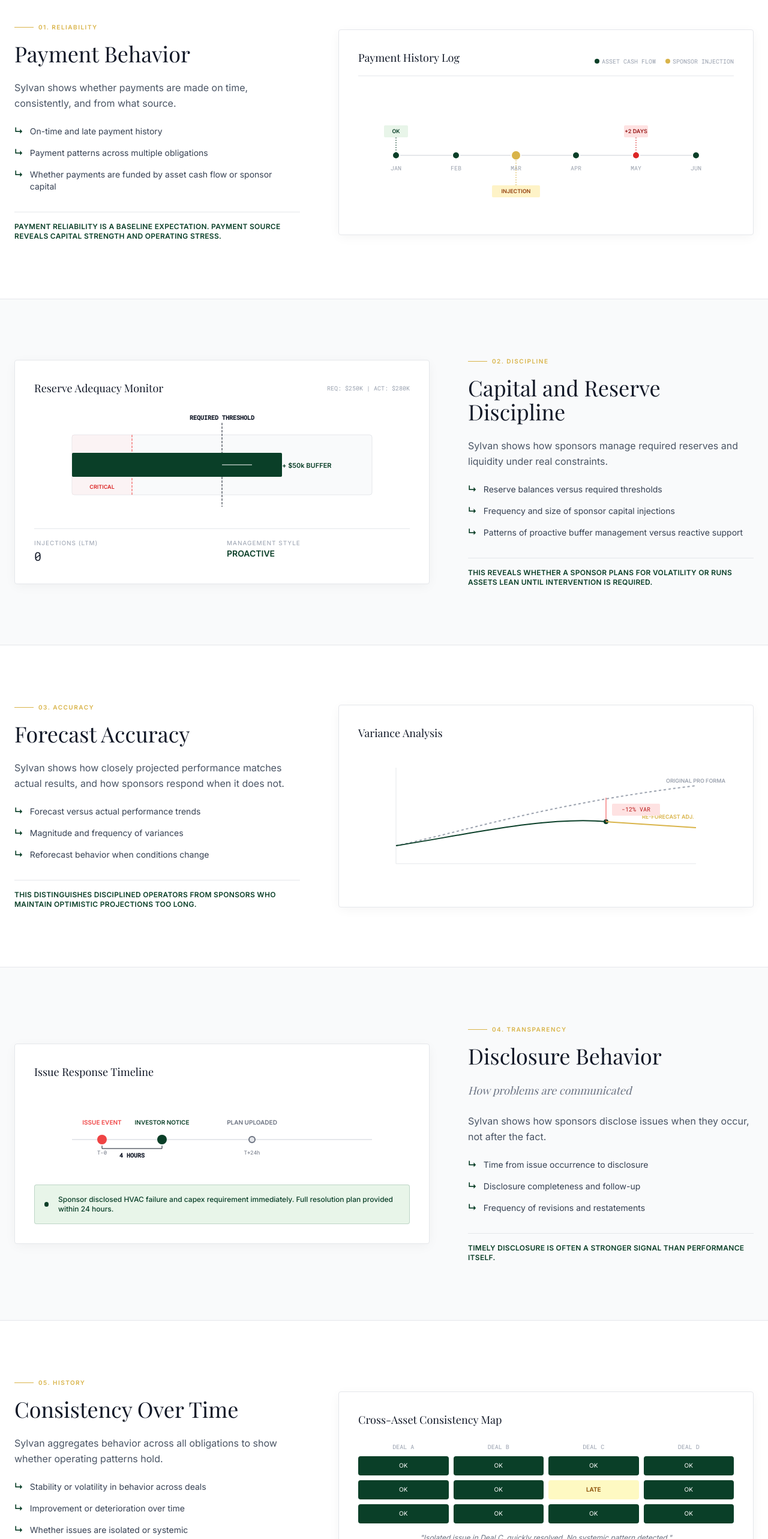
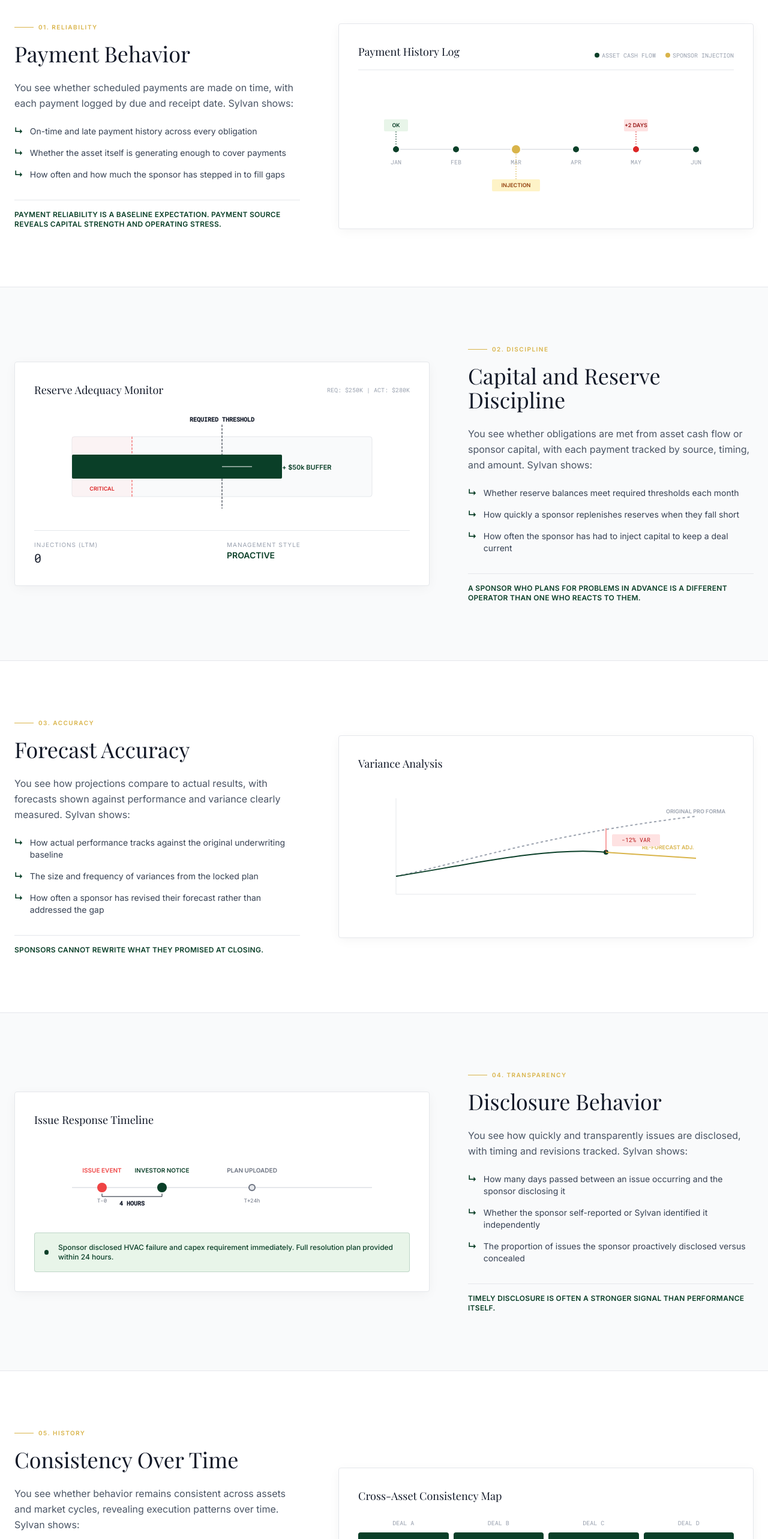
Before and after one commit to Glynac-AI/Sylvian-website, a Next.js app: page /sponsor-evaluation in a window 1280 px wide. Shown: the part 780-3346 px from the top of the page at 60% size. Built offline with nearby package versions, Linux system fonts and the light colour scheme.

Commit message:
fixed sponser page

```diff
--- a/components/sponsor-evaluation/BehaviorSections.tsx
+++ b/components/sponsor-evaluation/BehaviorSections.tsx
@@ -38,20 +38,20 @@
                             </div>
                             <h2 className="text-4xl font-serif text-[#111827] mb-6">Payment Behavior</h2>
                             <p className="text-gray-600 mb-6 leading-relaxed">
-                                Sylvan shows whether payments are made on time, consistently, and from what source.
+                            You see whether scheduled payments are made on time, with each payment logged by due and receipt date. Sylvan shows:
                             </p>
                             <ul className="space-y-4 mb-8 text-sm text-gray-700">
                                 <li className="flex gap-3 items-start">
                                     <span className="text-[#0A3F28] font-bold">↳</span>
-                                    On-time and late payment history
+                                    On-time and late payment history across every obligation
                                 </li>
                                 <li className="flex gap-3 items-start">
                                     <span className="text-[#0A3F28] font-bold">↳</span>
-                                    Payment patterns across multiple obligations
+                                    Whether the asset itself is generating enough to cover payments
                                 </li>
                                 <li className="flex gap-3 items-start">
                                     <span className="text-[#0A3F28] font-bold">↳</span>
-                                    Whether payments are funded by asset cash flow or sponsor capital
+                                    How often and how much the sponsor has stepped in to fill gaps
                                 </li>
                             </ul>
                             <p className="text-xs font-bold text-[#0A3F28] uppercase tracking-wide border-t border-[#E5E7EB] pt-4">
@@ -172,24 +172,24 @@
                             </div>
                             <h2 className="text-4xl font-serif text-[#111827] mb-6">Capital and Reserve Discipline</h2>
                             <p className="text-gray-600 mb-6 leading-relaxed">
-                                Sylvan shows how sponsors manage required reserves and liquidity under real constraints.
+                                You see whether obligations are met from asset cash flow or sponsor capital, with each payment tracked by source, timing, and amount. Sylvan shows:
                             </p>
                             <ul className="space-y-4 mb-8 text-sm text-gray-700">
                                 <li className="flex gap-3 items-start">
                                     <span className="text-[#0A3F28] font-bold">↳</span>
-                                    Reserve balances versus required thresholds
+                                    Whether reserve balances meet required thresholds each month
                                 </li>
                                 <li className="flex gap-3 items-start">
                                     <span className="text-[#0A3F28] font-bold">↳</span>
-                                    Frequency and size of sponsor capital injections
+                                    How quickly a sponsor replenishes reserves when they fall short
                                 </li>
                                 <li className="flex gap-3 items-start">
                                     <span className="text-[#0A3F28] font-bold">↳</span>
-                                    Patterns of proactive buffer management versus reactive support
+                                    How often the sponsor has had to inject capital to keep a deal current
                                 </li>
                             </ul>
                             <p className="text-xs font-bold text-[#0A3F28] uppercase tracking-wide border-t border-gray-200 pt-4">
-                                This reveals whether a sponsor plans for volatility or runs assets lean until intervention is required.
+                                A SPONSOR WHO PLANS FOR PROBLEMS IN ADVANCE IS A DIFFERENT OPERATOR THAN ONE WHO REACTS TO THEM.
                             </p>
                         </motion.div>
                     </div>
@@ -212,24 +212,24 @@
                             </div>
                             <h2 className="text-4xl font-serif text-[#111827] mb-6">Forecast Accuracy</h2>
                             <p className="text-gray-600 mb-6 leading-relaxed">
-                                Sylvan shows how closely projected performance matches actual results, and how sponsors respond when it does not.
+                                You see how projections compare to actual results, with forecasts shown against performance and variance clearly measured. Sylvan shows:
                             </p>
                             <ul className="space-y-4 mb-8 text-sm text-gray-700">
                                 <li className="flex gap-3 items-start">
                                     <span className="text-[#0A3F28] font-bold">↳</span>
-                                    Forecast versus actual performance trends
+                                    How actual performance tracks against the original underwriting baseline
                                 </li>
                                 <li className="flex gap-3 items-start">
                                     <span className="text-[#0A3F28] font-bold">↳</span>
-                                    Magnitude and frequency of variances
+                                    The size and frequency of variances from the locked plan
                                 </li>
                                 <li className="flex gap-3 items-start">
                                     <span className="text-[#0A3F28] font-bold">↳</span>
-                                    Reforecast behavior when conditions change
+                                    How often a sponsor has revised their forecast rather than addressed the gap
                                 </li>
                             </ul>
                             <p className="text-xs font-bold text-[#0A3F28] uppercase tracking-wide border-t border-[#E5E7EB] pt-4">
-                                This distinguishes disciplined operators from sponsors who maintain optimistic projections too long.
+                                SPONSORS CANNOT REWRITE WHAT THEY PROMISED AT CLOSING.
                             </p>
                         </motion.div>
 
@@ -313,26 +313,25 @@
                                 <span className="text-[#D9B44A] font-bold text-[10px] uppercase tracking-[0.15em]">04. Transparency</span>
                             </div>
                             <h2 className="text-4xl font-serif text-[#111827] mb-6">Disclosure Behavior</h2>
-                            <h3 className="text-lg italic font-serif text-gray-500 mb-6">How problems are communicated</h3>
                             <p className="text-gray-600 mb-6 leading-relaxed">
-                                Sylvan shows how sponsors disclose issues when they occur, not after the fact.
+                                You see how quickly and transparently issues are disclosed, with timing and revisions tracked. Sylvan shows:
                             </p>
                             <ul className="space-y-4 mb-8 text-sm text-gray-700">
                                 <li className="flex gap-3 items-start">
                                     <span className="text-[#0A3F28] font-bold">↳</span>
-                                    Time from issue occurrence to disclosure
+                                    How many days passed between an issue occurring and the sponsor disclosing it
                                 </li>
                                 <li className="flex gap-3 items-start">
                                     <span className="text-[#0A3F28] font-bold">↳</span>
-                                    Disclosure completeness and follow-up
+                                    Whether the sponsor self-reported or Sylvan identified it independently
                                 </li>
                                 <li className="flex gap-3 items-start">
                                     <span className="text-[#0A3F28] font-bold">↳</span>
-                                    Frequency of revisions and restatements
+                                    The proportion of issues the sponsor proactively disclosed versus concealed
                                 </li>
                             </ul>
                             <p className="text-xs font-bold text-[#0A3F28] uppercase tracking-wide border-t border-gray-200 pt-4">
-                                Timely disclosure is often a stronger signal than performance itself.
+                                TIMELY DISCLOSURE IS OFTEN A STRONGER SIGNAL THAN PERFORMANCE ITSELF.
                             </p>
                         </motion.div>
                     </div>
@@ -355,24 +354,24 @@
                             </div>
                             <h2 className="text-4xl font-serif text-[#111827] mb-6">Consistency Over Time</h2>
                             <p className="text-gray-600 mb-6 leading-relaxed">
-                                Sylvan aggregates behavior across all obligations to show whether operating patterns hold.
+                                You see whether behavior remains consistent across assets and market cycles, revealing execution patterns over time. Sylvan shows:
                             </p>
                             <ul className="space-y-4 mb-8 text-sm text-gray-700">
                                 <li className="flex gap-3 items-start">
                                     <span className="text-[#0A3F28] font-bold">↳</span>
-                                    Stability or volatility in behavior across deals
+                                    Whether the same issues appear across multiple deals or stay isolated to one
                                 </li>
                                 <li className="flex gap-3 items-start">
                                     <span className="text-[#0A3F28] font-bold">↳</span>
-                                    Improvement or deterioration over time
+                                    Whether performance is improving, deteriorating, or holding steady over time
                                 </li>
                                 <li className="flex gap-3 items-start">
                                     <span className="text-[#0A3F28] font-bold">↳</span>
-                                    Whether issues are isolated or systemic
+                                    How predictable or volatile a sponsor's behavior is across reporting periods
                                 </li>
                             </ul>
                             <p className="text-xs font-bold text-[#0A3F28] uppercase tracking-wide border-t border-[#E5E7EB] pt-4">
-                                This turns isolated experiences into an operating history.
+                                EVERY DEAL ADDS TO AN OPERATING HISTORY THAT REVEALS PATTERNS.
                             </p>
                         </motion.div>
 
```
